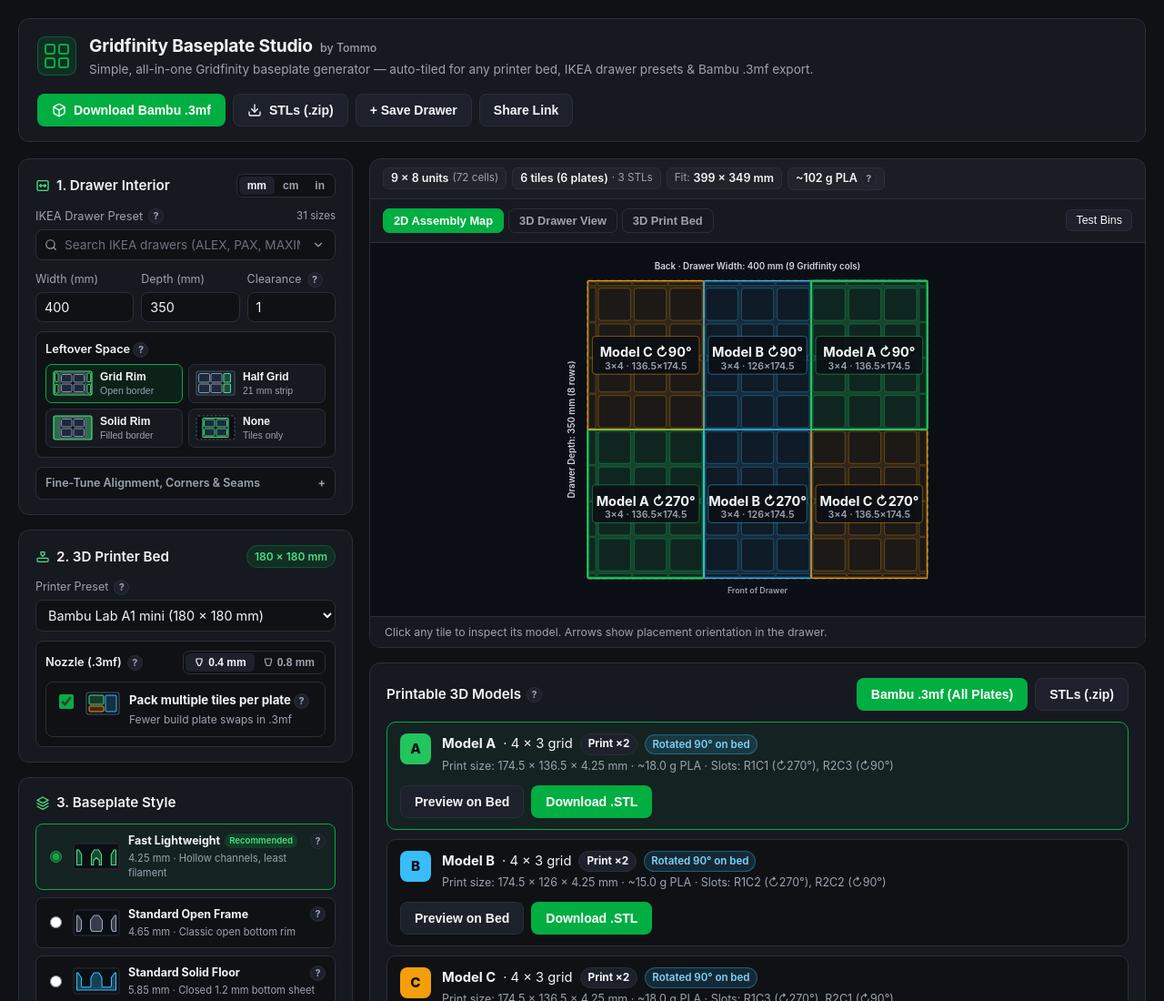
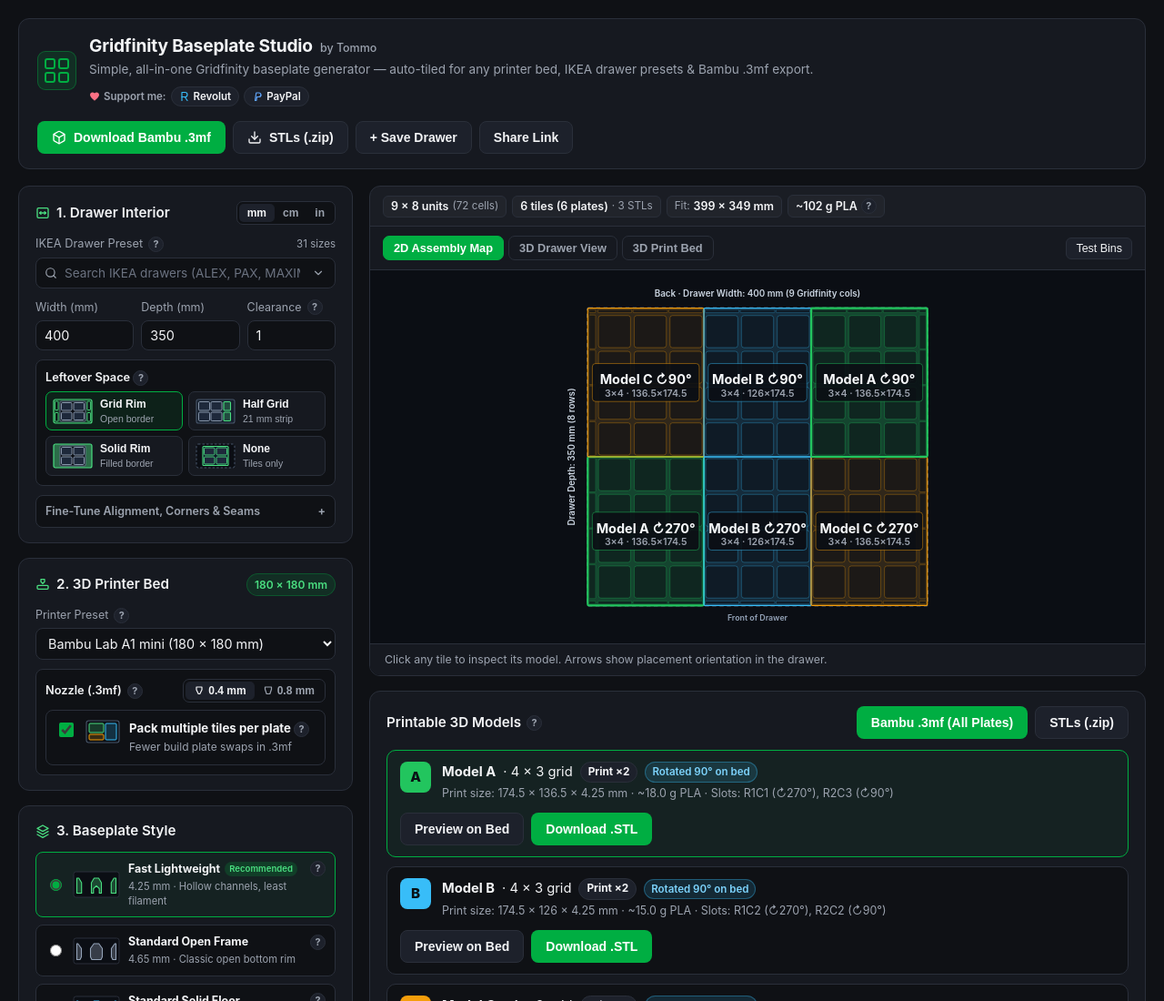
Before and after one commit to Tommo1818/gridfinity-baseplates, a plain HTML site: page index.html in a window 1280 px wide. Shown: the top 1100 px of the page at 91% size. Drawn offline with Linux system fonts and the light colour scheme.

Commit message:
Add Support me section with Revolut and PayPal links in header

```diff
--- a/index.html
+++ b/index.html
@@ -6,7 +6,7 @@
   <title>Gridfinity Baseplate Studio — by Tommo</title>
   <meta name="description" content="Simple, all-in-one Gridfinity baseplate generator — auto-tiled for any 3D printer bed, IKEA drawer presets &amp; Bambu Studio .3mf export." />
   <link rel="canonical" href="https://tommo1818.github.io/gridfinity-baseplates/" />
-  <link rel="stylesheet" href="styles.css?v=12" />
+  <link rel="stylesheet" href="styles.css?v=13" />
 </head>
 <body>
   <div class="app-shell">
@@ -18,6 +18,20 @@
         <div>
           <h1>Gridfinity Baseplate Studio <span class="brand-byline">by Tommo</span></h1>
           <p>Simple, all-in-one Gridfinity baseplate generator — auto-tiled for any printer bed, IKEA drawer presets &amp; Bambu .3mf export.</p>
+          <div class="support-links" aria-label="Support the creator">
+            <span class="support-label">
+              <svg width="12" height="12" viewBox="0 0 24 24" fill="currentColor" aria-hidden="true"><path d="M12 21.35l-1.45-1.32C5.4 15.36 2 12.28 2 8.5 2 5.42 4.42 3 7.5 3c1.74 0 3.41.81 4.5 2.09C13.09 3.81 14.76 3 16.5 3 19.58 3 22 5.42 22 8.5c0 3.78-3.4 6.86-8.55 11.54L12 21.35z"/></svg>
+              <span>Support me:</span>
+            </span>
+            <a href="https://revolut.me/thomash6yf" target="_blank" rel="noopener noreferrer" class="support-pill support-revolut" title="Tip or support Tommo via Revolut">
+              <svg width="12" height="12" viewBox="0 0 24 24" fill="none" stroke="currentColor" stroke-width="2.3" stroke-linecap="round" stroke-linejoin="round" aria-hidden="true"><path d="M6 3h7a5 5 0 0 1 0 10H6V3z"/><path d="M6 13v8"/><path d="M12.5 13L18 21"/></svg>
+              <span>Revolut</span>
+            </a>
+            <a href="https://www.paypal.me/tomvern" target="_blank" rel="noopener noreferrer" class="support-pill support-paypal" title="Tip or support Tommo via PayPal">
+              <svg width="12" height="12" viewBox="0 0 24 24" fill="none" stroke="currentColor" stroke-width="2.3" stroke-linecap="round" stroke-linejoin="round" aria-hidden="true"><path d="M7 21L9.5 4h6a4.5 4.5 0 0 1 0 9H11l-1.2 8H7z"/><path d="M11 13h4.5a4 4 0 0 0 3.9-4.8"/></svg>
+              <span>PayPal</span>
+            </a>
+          </div>
         </div>
       </div>
       <div class="topbar-actions">
--- a/styles.css
+++ b/styles.css
@@ -90,6 +90,69 @@ body {
   margin: 2px 0 0;
   font-size: 0.85rem;
   color: var(--muted);
+}
+
+.support-links {
+  display: flex;
+  flex-wrap: wrap;
+  align-items: center;
+  gap: 5px;
+  margin-top: 8px;
+}
+
+.support-label {
+  display: inline-flex;
+  align-items: center;
+  gap: 4px;
+  font-size: 0.72rem;
+  font-weight: 600;
+  color: var(--muted);
+  white-space: nowrap;
+}
+
+.support-label svg {
+  color: #fb7185;
+  flex-shrink: 0;
+}
+
+.support-pill {
+  display: inline-flex;
+  align-items: center;
+  gap: 4px;
+  padding: 2px 8px;
+  border-radius: 999px;
+  font-size: 0.72rem;
+  font-weight: 600;
+  color: var(--text);
+  background: var(--card-elev);
+  border: 1px solid var(--border);
+  text-decoration: none;
+  white-space: nowrap;
+  transition: background 0.15s, border-color 0.15s, color 0.15s, transform 0.08s;
+}
+
+.support-pill:active {
+  transform: translateY(1px);
+}
+
+.support-revolut svg {
+  color: #38bdf8;
+}
+
+.support-revolut:hover {
+  background: rgba(56, 189, 248, 0.12);
+  border-color: rgba(56, 189, 248, 0.5);
+  color: #e0f2fe;
+}
+
+.support-paypal svg {
+  color: #60a5fa;
+}
+
+.support-paypal:hover {
+  background: rgba(96, 165, 250, 0.12);
+  border-color: rgba(96, 165, 250, 0.5);
+  color: #dbeafe;
 }
 
 .topbar-actions,
```
